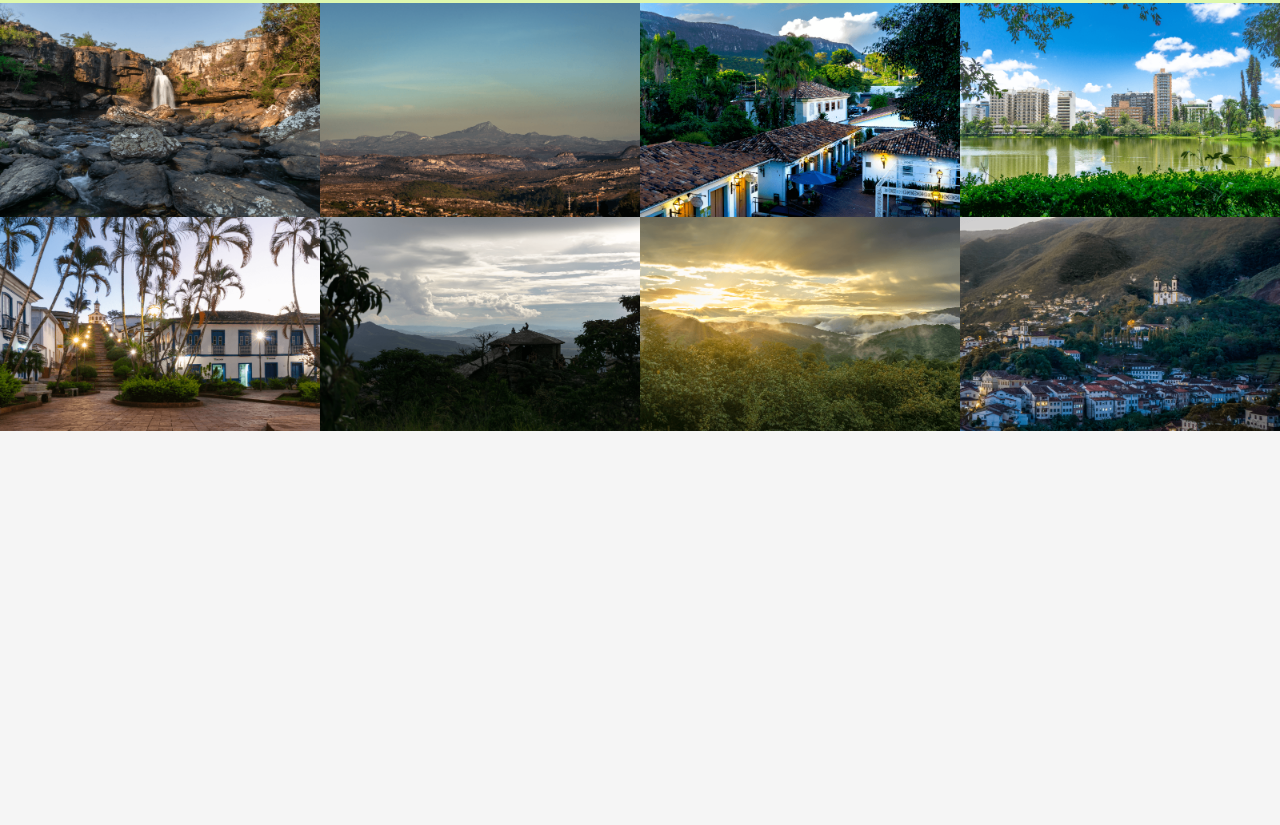
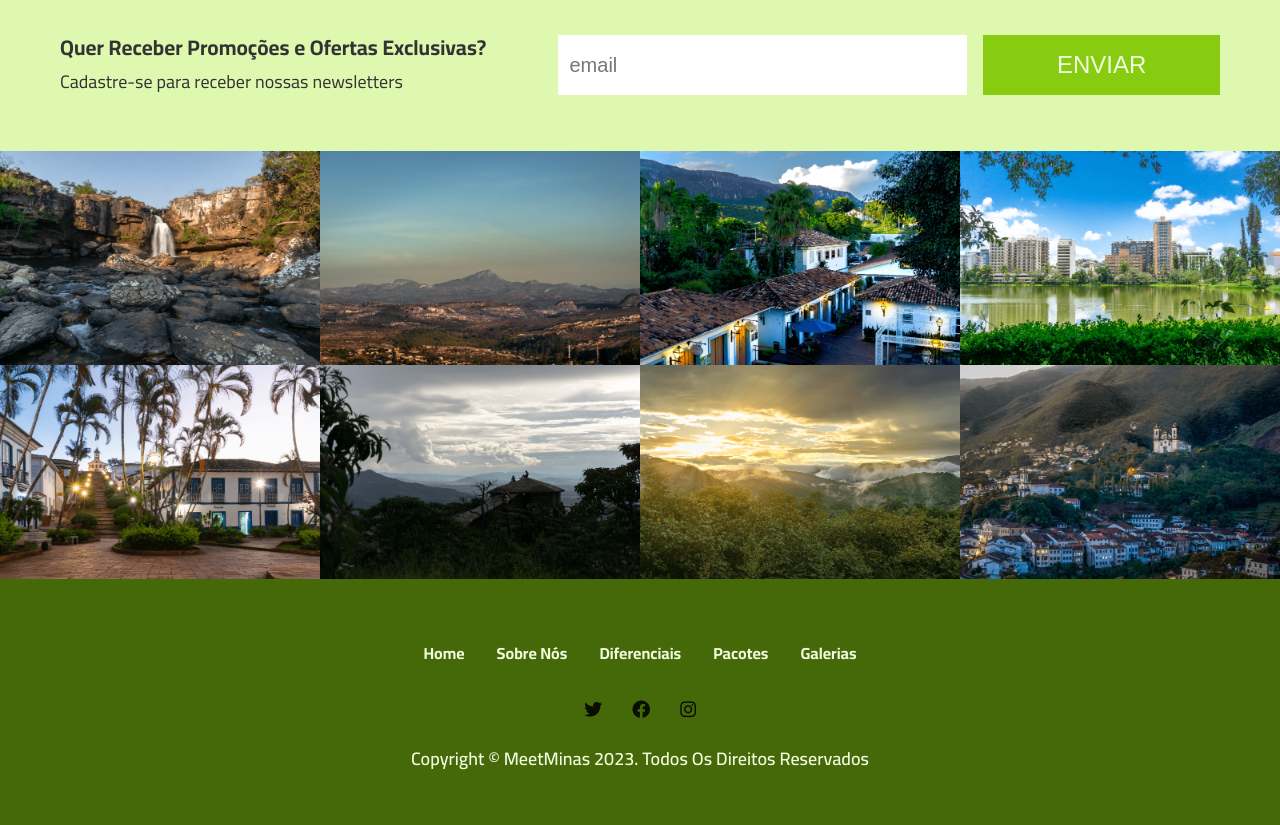
Before and after one commit to Amsterdanvasconcelos/meetminas, a website: page src/index.html in a window 1280 px wide. Shown: the part 3213-4038 px from the top of the page. Before the commit the page ends 3644 px from the top, so only its background shows below. Drawn offline with nearby package versions, Linux system fonts and the light colour scheme; files that its build step writes are made by us from their sources.

Commit message:
created and finalized section-footer' html and css

```diff
--- a/src/index.html
+++ b/src/index.html
@@ -236,5 +236,33 @@
 		</article>
     </section>
 
+    <footer class="l-footer">
+
+        <ul class="c-navbar">
+            <li class="c-navbar__item"><a class="c-navbar__link" href="#home">Home</a></li>
+            <li class="c-navbar__item"><a class="c-navbar__link" href="#about">Sobre Nós</a></li>
+            <li class="c-navbar__item"><a class="c-navbar__link" href="#differential">Diferenciais</a></li>
+            <li class="c-navbar__item"><a class="c-navbar__link" href="#pack">Pacotes</a></li>
+            <li class="c-navbar__item"><a class="c-navbar__link" href="#gallery">Galerias</a></li>
+        </ul>
+
+        <ul class="c-nav-social">
+            <li class="c-nav-social__item">
+                <a href="#" target="_blank" class="c-nav-social__link"><i class="fab fa-twitter"></i></a>
+            </li>
+            <li class="c-nav-social__item">
+                <a href="#" target="_blank" class="c-nav-social__link"><i class="fab fa-facebook"></i></a>
+            </li>
+            <li class="c-nav-social__item">
+                <a href="#" target="_blank" class="c-nav-social__link"><i class="fab fa-instagram"></i></a>
+            </li>
+        </ul>
+
+        <div class="l-footer__copyright">
+            <Todos>Copyright &copy; MeetMinas <span class="br-content" data-copyright="showDate"></span> Todos Os Direitos Reservados</p>
+        </div>
+
+    </footer>
+
 </body>
 </html>
--- a/src/js/script.js
+++ b/src/js/script.js
@@ -0,0 +1,6 @@
+const showDate = document.querySelector('[data-copyright="showDate"]')
+const data = new Date()
+const year = data.getFullYear()
+
+
+showDate.textContent = year + '.'
--- a/src/sass/base/_base.scss
+++ b/src/sass/base/_base.scss
@@ -17,7 +17,7 @@ section:nth-child(even) {
     background-color: var(--clr-light-green);
 
     @include breakpoint(medium) {
-        padding-top: rem(56px) !important;
-        padding-bottom: rem(56px) !important;
+        padding-top: rem(56px);
+        padding-bottom: rem(56px);
     }
 }
--- a/src/sass/layout/_index.scss
+++ b/src/sass/layout/_index.scss
@@ -5,3 +5,4 @@
 @forward 'l-pack';
 @forward 'l-newsletter';
 @forward 'l-gallery';
+@forward 'l-footer';
--- a/src/sass/layout/_l-differential.scss
+++ b/src/sass/layout/_l-differential.scss
@@ -4,6 +4,9 @@
     margin: 0 auto;
     max-width: var(--width-full);
     @include padding;
+    @include breakpoint(large) {
+        padding-top: rem(110px) !important;
+    }
 }
 
 .l-differential__wrapper-cards {
--- /dev/null
+++ b/src/sass/layout/_l-footer.scss
@@ -0,0 +1,63 @@
+@use '../util/' as *;
+
+.l-footer {
+    display: flex;
+    flex-direction: column;
+    align-items: center;
+    gap: rem(16px);
+    padding: rem(50px) rem(16px);
+    background-color: var(--clr-dark-green);
+    color: var(--clr-white);
+}
+
+.l-footer .c-navbar {
+    height: auto;
+    display: flex;
+    max-width: 100%;
+}
+
+.l-footer .c-navbar__link {
+    padding: rem(5px);
+    color: var(--clr-white);
+    font-size: rem(13px);
+    &:hover {
+        background: none;
+        text-decoration: underline;
+        padding-left: rem(5px);
+        color: var(--clr-white);
+    }
+
+    @include breakpoint(medium) {
+        font-size: rem(16px);
+        padding: rem(16px);
+        &:hover {
+            padding-left: rem(16px);
+        }
+    }
+}
+
+.l-footer .c-nav-social__link {
+    &:hover {
+        color: var(--clr-white);
+    }
+}
+
+.l-footer__copyright {
+    font-weight: 900;
+
+    @include breakpoint(medium) {
+        font-weight: 600;
+    }
+}
+
+.br-content {
+    &::after {
+        content: "\a";
+        white-space: pre;
+    }
+    @include breakpoint(medium) {
+        &::after {
+            content: "";
+        }
+    }
+}
--- a/src/sass/layout/_l-pack.scss
+++ b/src/sass/layout/_l-pack.scss
@@ -5,6 +5,9 @@
     margin: 0 auto;
     max-width: var(--width-full);
     @include padding;
+    @include breakpoint(large) {
+        padding-top: rem(110px) !important;
+    }
 }
 
 .l-pack__wrapper-cards {
--- a/src/sass/util/_mixins.scss
+++ b/src/sass/util/_mixins.scss
@@ -4,6 +4,7 @@
 @mixin padding{
     padding: rem(16px);
     @include breakpoint(large) {
-        padding: rem(16px) rem(60px);
+        padding-left: rem(60px);
+        padding-right: rem(60px);
     }
 }
```
Also changed, not shown: package.json (+4 -4 lines).
